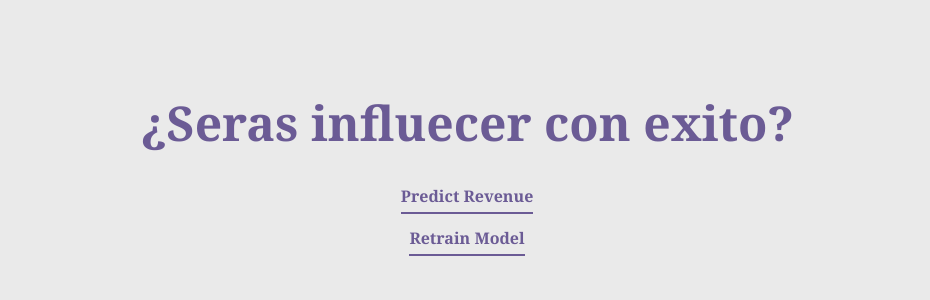
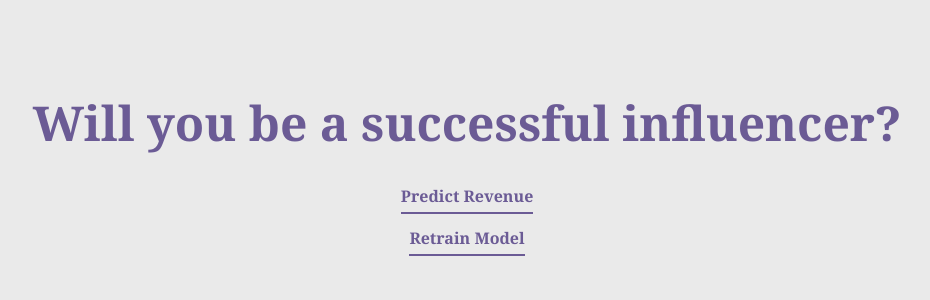
Before and after one commit to BrendzRdgz/Despliegue_TC, a Flask app: page / in a window 1280 px wide. Shown: the top 300 px of the page, without its empty margins (173-1103 px from the left). Run offline with Flask 3, Linux system fonts and the light colour scheme.

Commit message:
Botones retorno y texto en inglés

```diff
--- a/templates/home.html
+++ b/templates/home.html
@@ -6,7 +6,7 @@
     <link rel="stylesheet" href="{{ url_for('static', filename='styles.css') }}">
 </head>
 <body>
-    <h1>¿Seras influecer con exito? </h1>
+    <h1>Will you be a successful influencer? </h1>
     <ul>
         <li><a href="/api/v1/predict">Predict Revenue</a></li>
         <li><a href="/api/v1/retrain">Retrain Model</a></li>
--- a/templates/predict.html
+++ b/templates/predict.html
@@ -22,5 +22,6 @@
     {% if prediction %}
         <h2>Prediction: {{ prediction }}</h2>
     {% endif %}
+    <button onclick="window.location.href='/'">Back to Home</button>
 </body>
 </html>
--- a/templates/retrain.html
+++ b/templates/retrain.html
@@ -16,6 +16,6 @@
         <p>RMSE: {{ metrics.rmse }}</p>
         <p>MAPE: {{ metrics.mape }}</p>
     {% endif %}
-
+    <button onclick="window.location.href='/'">Back to Home</button>
 </body>
 </html>
```
